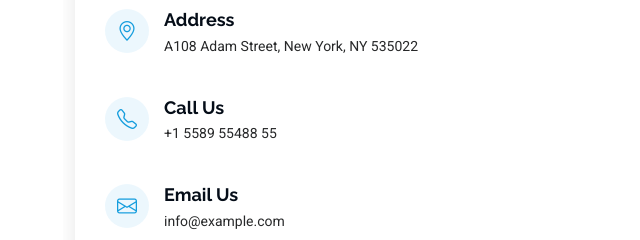
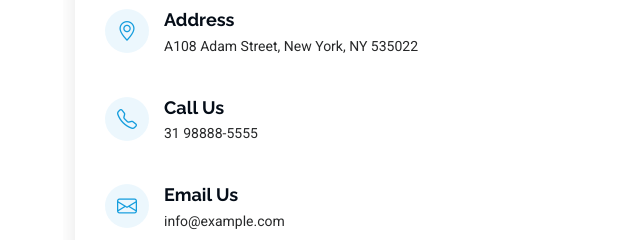
Before and after one commit to lucasmoura031/portfolio, a plain HTML site: page index.html in a window 1280 px wide. Shown: the part 4840-5080 px from the top of the page, 237-877 px from the left. Drawn offline with Linux system fonts and the light colour scheme.

Commit message:
Correção numerdo de telefone

```diff
--- a/index.html
+++ b/index.html
@@ -512,7 +512,7 @@
                 <i class="bi bi-telephone flex-shrink-0"></i>
                 <div>
                   <h3>Call Us</h3>
-                  <p>+1 5589 55488 55</p>
+                  <p>31 98888-5555</p>
                 </div>
               </div><!-- End Info Item -->
 
```
